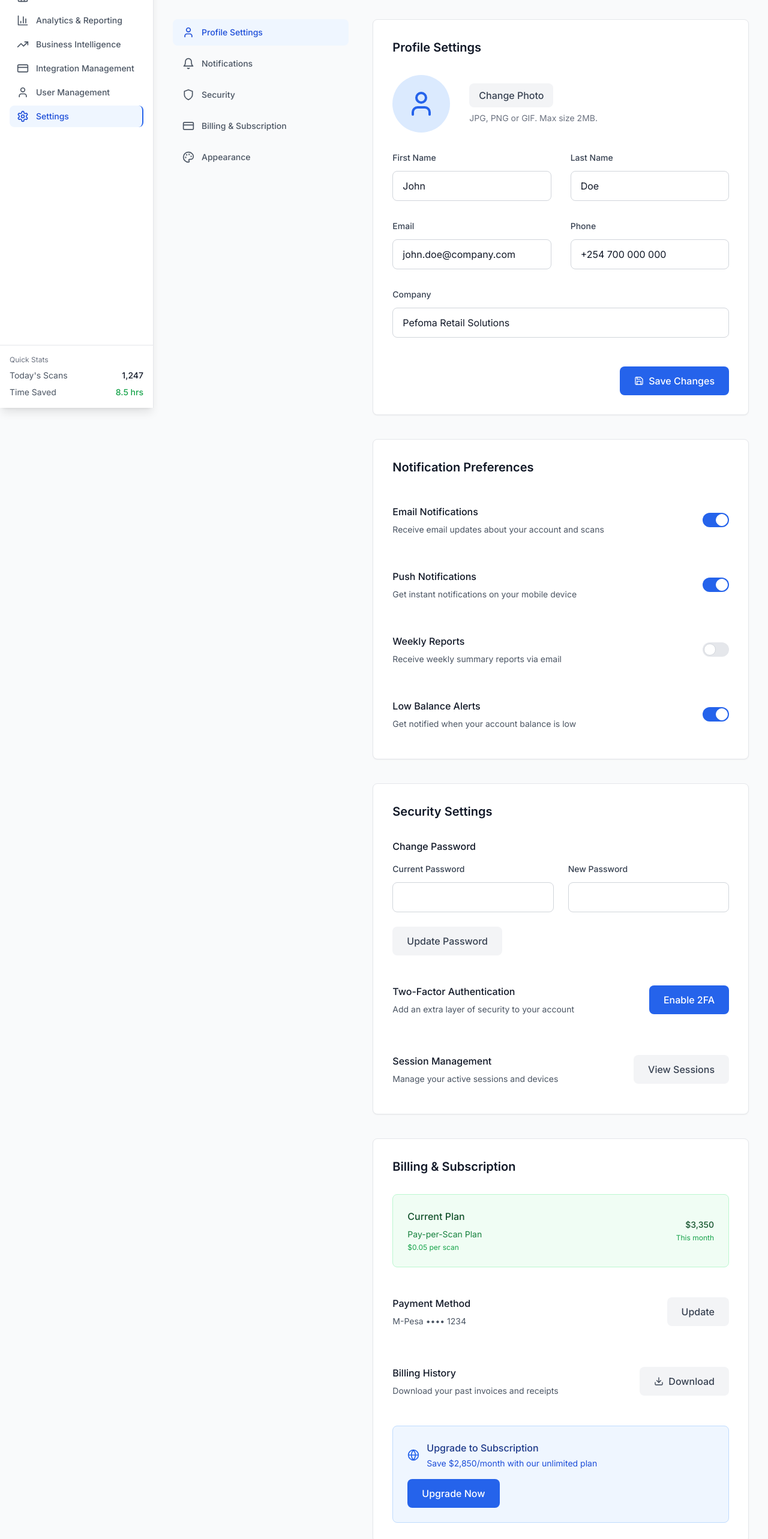
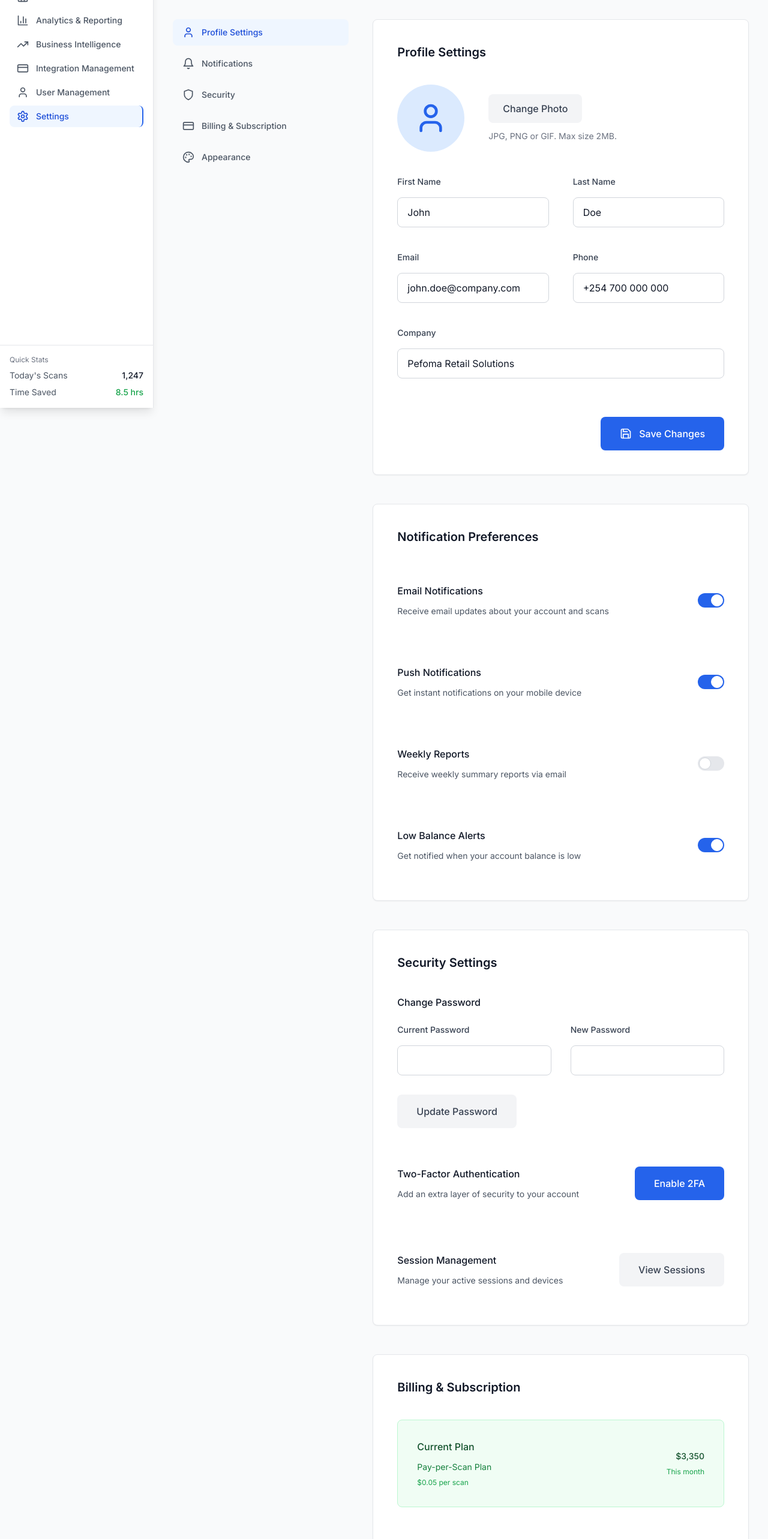
Before and after one commit to OBEREX/frontend_website, a React (Vite) app: page /settings in a window 1280 px wide. Shown: the part 120-2686 px from the top of the page at 60% size. Built offline with nearby package versions, Linux system fonts and the light colour scheme.

Commit message:
Dashboard page updated

```diff
--- a/postcss.config.cjs
+++ b/postcss.config.cjs
@@ -3,4 +3,4 @@
     tailwindcss: './tailwind.config.js',
     autoprefixer: {},
   },
-}
+};
--- a/src/pages/Settings.tsx
+++ b/src/pages/Settings.tsx
@@ -295,47 +295,47 @@
         </div>
 
         {/* Content */}
-        <div className="lg:col-span-2 space-y-10">
+        <div className="lg:col-span-2 space-y-12">
           {/* Profile Settings */}
-          <div id="profile" className="card p-8">
-            <h3 className="text-xl font-semibold text-gray-900 dark:text-gray-100 mb-8">Profile Settings</h3>
-            <div className="space-y-8">
-              <div className="flex items-center space-x-8">
-                <div className="h-24 w-24 bg-primary-100 dark:bg-primary-900/30 rounded-full flex items-center justify-center">
-                  <User className="h-12 w-12 text-primary-600 dark:text-primary-400" />
+          <div id="profile" className="card p-10">
+            <h3 className="text-xl font-semibold text-gray-900 dark:text-gray-100 mb-10">Profile Settings</h3>
+            <div className="space-y-10">
+              <div className="flex items-center space-x-10">
+                <div className="h-28 w-28 bg-primary-100 dark:bg-primary-900/30 rounded-full flex items-center justify-center">
+                  <User className="h-14 w-14 text-primary-600 dark:text-primary-400" />
                 </div>
                 <div>
-                  <button className="btn-secondary">Change Photo</button>
-                  <p className="text-sm text-gray-500 dark:text-gray-400 mt-2">JPG, PNG or GIF. Max size 2MB.</p>
+                  <button className="btn-secondary px-6 py-3">Change Photo</button>
+                  <p className="text-sm text-gray-500 dark:text-gray-400 mt-3">JPG, PNG or GIF. Max size 2MB.</p>
                 </div>
               </div>
 
-              <div className="grid grid-cols-1 md:grid-cols-2 gap-8">
+              <div className="grid grid-cols-1 md:grid-cols-2 gap-10">
                 <div>
-                  <label className="block text-sm font-medium text-gray-700 dark:text-gray-300 mb-3">First Name</label>
+                  <label className="block text-sm font-medium text-gray-700 dark:text-gray-300 mb-4">First Name</label>
                   <input type="text" className="w-full px-4 py-3 border border-gray-300 rounded-lg focus:ring-2 focus:ring-primary-500 focus:border-primary-500 dark:bg-gray-700 dark:border-gray-600 dark:text-gray-100" defaultValue="John" />
                 </div>
                 <div>
-                  <label className="block text-sm font-medium text-gray-700 dark:text-gray-300 mb-3">Last Name</label>
+                  <label className="block text-sm font-medium text-gray-700 dark:text-gray-300 mb-4">Last Name</label>
                   <input type="text" className="w-full px-4 py-3 border border-gray-300 rounded-lg focus:ring-2 focus:ring-primary-500 focus:border-primary-500 dark:bg-gray-700 dark:border-gray-600 dark:text-gray-100" defaultValue="Doe" />
                 </div>
                 <div>
-                  <label className="block text-sm font-medium text-gray-700 dark:text-gray-300 mb-3">Email</label>
+                  <label className="block text-sm font-medium text-gray-700 dark:text-gray-300 mb-4">Email</label>
                   <input type="email" className="w-full px-4 py-3 border border-gray-300 rounded-lg focus:ring-2 focus:ring-primary-500 focus:border-primary-500 dark:bg-gray-700 dark:border-gray-600 dark:text-gray-100" defaultValue="john.doe@company.com" />
                 </div>
                 <div>
-                  <label className="block text-sm font-medium text-gray-700 dark:text-gray-300 mb-3">Phone</label>
+                  <label className="block text-sm font-medium text-gray-700 dark:text-gray-300 mb-4">Phone</label>
                   <input type="tel" className="w-full px-4 py-3 border border-gray-300 rounded-lg focus:ring-2 focus:ring-primary-500 focus:border-primary-500 dark:bg-gray-700 dark:border-gray-600 dark:text-gray-100" defaultValue="+254 700 000 000" />
                 </div>
                 <div className="md:col-span-2">
-                  <label className="block text-sm font-medium text-gray-700 dark:text-gray-300 mb-3">Company</label>
+                  <label className="block text-sm font-medium text-gray-700 dark:text-gray-300 mb-4">Company</label>
                   <input type="text" className="w-full px-4 py-3 border border-gray-300 rounded-lg focus:ring-2 focus:ring-primary-500 focus:border-primary-500 dark:bg-gray-700 dark:border-gray-600 dark:text-gray-100" defaultValue="Pefoma Retail Solutions" />
                 </div>
               </div>
 
-              <div className="flex justify-end pt-4">
-                <button className="btn-primary flex items-center px-6 py-3">
-                  <Save className="h-4 w-4 mr-2" />
+              <div className="flex justify-end pt-6">
+                <button className="btn-primary flex items-center px-8 py-4">
+                  <Save className="h-5 w-5 mr-3" />
                   Save Changes
                 </button>
               </div>
@@ -343,12 +343,12 @@
           </div>
 
           {/* Notifications */}
-          <div id="notifications" className="card p-8">
-            <h3 className="text-xl font-semibold text-gray-900 dark:text-gray-100 mb-8">Notification Preferences</h3>
-            <div className="space-y-6">
-              <div className="flex items-center justify-between py-4">
-                <div className="flex-1 mr-6">
-                  <h4 className="font-medium text-gray-900 dark:text-gray-100 mb-2">Email Notifications</h4>
+          <div id="notifications" className="card p-10">
+            <h3 className="text-xl font-semibold text-gray-900 dark:text-gray-100 mb-10">Notification Preferences</h3>
+            <div className="space-y-8">
+              <div className="flex items-center justify-between py-6">
+                <div className="flex-1 mr-8">
+                  <h4 className="font-medium text-gray-900 dark:text-gray-100 mb-3">Email Notifications</h4>
                   <p className="text-sm text-gray-600 dark:text-gray-400">Receive email updates about your account and scans</p>
                 </div>
                 <label className="relative inline-flex items-center cursor-pointer">
@@ -357,9 +357,9 @@
                 </label>
               </div>
 
-              <div className="flex items-center justify-between py-4">
-                <div className="flex-1 mr-6">
-                  <h4 className="font-medium text-gray-900 dark:text-gray-100 mb-2">Push Notifications</h4>
+              <div className="flex items-center justify-between py-6">
+                <div className="flex-1 mr-8">
+                  <h4 className="font-medium text-gray-900 dark:text-gray-100 mb-3">Push Notifications</h4>
                   <p className="text-sm text-gray-600 dark:text-gray-400">Get instant notifications on your mobile device</p>
                 </div>
                 <label className="relative inline-flex items-center cursor-pointer">
@@ -368,9 +368,9 @@
                 </label>
               </div>
 
-              <div className="flex items-center justify-between py-4">
-                <div className="flex-1 mr-6">
-                  <h4 className="font-medium text-gray-900 dark:text-gray-100 mb-2">Weekly Reports</h4>
+              <div className="flex items-center justify-between py-6">
+                <div className="flex-1 mr-8">
+                  <h4 className="font-medium text-gray-900 dark:text-gray-100 mb-3">Weekly Reports</h4>
                   <p className="text-sm text-gray-600 dark:text-gray-400">Receive weekly summary reports via email</p>
                 </div>
                 <label className="relative inline-flex items-center cursor-pointer">
@@ -379,9 +379,9 @@
                 </label>
               </div>
 
-              <div className="flex items-center justify-between py-4">
-                <div className="flex-1 mr-6">
-                  <h4 className="font-medium text-gray-900 dark:text-gray-100 mb-2">Low Balance Alerts</h4>
+              <div className="flex items-center justify-between py-6">
+                <div className="flex-1 mr-8">
+                  <h4 className="font-medium text-gray-900 dark:text-gray-100 mb-3">Low Balance Alerts</h4>
                   <p className="text-sm text-gray-600 dark:text-gray-400">Get notified when your account balance is low</p>
                 </div>
                 <label className="relative inline-flex items-center cursor-pointer">
@@ -393,92 +393,92 @@
           </div>
 
           {/* Security */}
-          <div id="security" className="card p-8">
-            <h3 className="text-xl font-semibold text-gray-900 dark:text-gray-100 mb-8">Security Settings</h3>
-            <div className="space-y-8">
+          <div id="security" className="card p-10">
+            <h3 className="text-xl font-semibold text-gray-900 dark:text-gray-100 mb-10">Security Settings</h3>
+            <div className="space-y-10">
               <div>
-                <h4 className="font-medium text-gray-900 dark:text-gray-100 mb-4">Change Password</h4>
-                <div className="grid grid-cols-1 md:grid-cols-2 gap-6">
+                <h4 className="font-medium text-gray-900 dark:text-gray-100 mb-6">Change Password</h4>
+                <div className="grid grid-cols-1 md:grid-cols-2 gap-8">
                   <div>
-                    <label className="block text-sm font-medium text-gray-700 dark:text-gray-300 mb-3">Current Password</label>
+                    <label className="block text-sm font-medium text-gray-700 dark:text-gray-300 mb-4">Current Password</label>
                     <input type="password" className="w-full px-4 py-3 border border-gray-300 rounded-lg focus:ring-2 focus:ring-primary-500 focus:border-primary-500 dark:bg-gray-700 dark:border-gray-600 dark:text-gray-100" />
                   </div>
                   <div>
-                    <label className="block text-sm font-medium text-gray-700 dark:text-gray-300 mb-3">New Password</label>
+                    <label className="block text-sm font-medium text-gray-700 dark:text-gray-300 mb-4">New Password</label>
                     <input type="password" className="w-full px-4 py-3 border border-gray-300 rounded-lg focus:ring-2 focus:ring-primary-500 focus:border-primary-500 dark:bg-gray-700 dark:border-gray-600 dark:text-gray-100" />
                   </div>
                 </div>
-                <button className="btn-secondary mt-6 px-6 py-3">Update Password</button>
+                <button className="btn-secondary mt-8 px-8 py-4">Update Password</button>
               </div>
 
-              <div className="flex items-center justify-between py-4">
-                <div className="flex-1 mr-6">
-                  <h4 className="font-medium text-gray-900 dark:text-gray-100 mb-2">Two-Factor Authentication</h4>
+              <div className="flex items-center justify-between py-6">
+                <div className="flex-1 mr-8">
+                  <h4 className="font-medium text-gray-900 dark:text-gray-100 mb-3">Two-Factor Authentication</h4>
                   <p className="text-sm text-gray-600 dark:text-gray-400">Add an extra layer of security to your account</p>
                 </div>
-                <button className="btn-primary px-6 py-3">Enable 2FA</button>
+                <button className="btn-primary px-8 py-4">Enable 2FA</button>
               </div>
 
-              <div className="flex items-center justify-between py-4">
-                <div className="flex-1 mr-6">
-                  <h4 className="font-medium text-gray-900 dark:text-gray-100 mb-2">Session Management</h4>
+              <div className="flex items-center justify-between py-6">
+                <div className="flex-1 mr-8">
+                  <h4 className="font-medium text-gray-900 dark:text-gray-100 mb-3">Session Management</h4>
                   <p className="text-sm text-gray-600 dark:text-gray-400">Manage your active sessions and devices</p>
                 </div>
-                <button className="btn-secondary px-6 py-3">View Sessions</button>
+                <button className="btn-secondary px-8 py-4">View Sessions</button>
               </div>
             </div>
           </div>
 
           {/* Billing & Subscription */}
-          <div id="billing" className="card p-8">
-            <h3 className="text-xl font-semibold text-gray-900 dark:text-gray-100 mb-8">Billing & Subscription</h3>
-            <div className="space-y-8">
-              <div className="p-6 bg-green-50 dark:bg-green-900/20 border border-green-200 dark:border-green-800 rounded-lg">
+          <div id="billing" className="card p-10">
+            <h3 className="text-xl font-semibold text-gray-900 dark:text-gray-100 mb-10">Billing & Subscription</h3>
+            <div className="space-y-10">
+              <div className="p-8 bg-green-50 dark:bg-green-900/20 border border-green-200 dark:border-green-800 rounded-lg">
                 <div className="flex items-center justify-between">
                   <div>
-                    <h4 className="font-medium text-green-900 dark:text-green-100 mb-2">Current Plan</h4>
-                    <p className="text-sm text-green-700 dark:text-green-300 mb-1">Pay-per-Scan Plan</p>
+                    <h4 className="font-medium text-green-900 dark:text-green-100 mb-3">Current Plan</h4>
+                    <p className="text-sm text-green-700 dark:text-green-300 mb-2">Pay-per-Scan Plan</p>
                     <p className="text-xs text-green-600 dark:text-green-400">$0.05 per scan</p>
                   </div>
                   <div className="text-right">
-                    <p className="text-sm font-medium text-green-900 dark:text-green-100 mb-1">$3,350</p>
+                    <p className="text-sm font-medium text-green-900 dark:text-green-100 mb-2">$3,350</p>
                     <p className="text-xs text-green-600 dark:text-green-400">This month</p>
                   </div>
                 </div>
               </div>
 
-              <div className="flex items-center justify-between py-4">
-                <div className="flex-1 mr-6">
-                  <h4 className="font-medium text-gray-900 dark:text-gray-100 mb-2">Payment Method</h4>
+              <div className="flex items-center justify-between py-6">
+                <div className="flex-1 mr-8">
+                  <h4 className="font-medium text-gray-900 dark:text-gray-100 mb-3">Payment Method</h4>
                   <p className="text-sm text-gray-600 dark:text-gray-400">M-Pesa •••• 1234</p>
                 </div>
                 <Link to="/user-management/payments">
-                  <button className="btn-secondary px-6 py-3">
+                  <button className="btn-secondary px-8 py-4">
                     Update
                   </button>
                 </Link>
               </div>
 
-              <div className="flex items-center justify-between py-4">
-                <div className="flex-1 mr-6">
-                  <h4 className="font-medium text-gray-900 dark:text-gray-100 mb-2">Billing History</h4>
+              <div className="flex items-center justify-between py-6">
+                <div className="flex-1 mr-8">
+                  <h4 className="font-medium text-gray-900 dark:text-gray-100 mb-3">Billing History</h4>
                   <p className="text-sm text-gray-600 dark:text-gray-400">Download your past invoices and receipts</p>
                 </div>
-                <button className="btn-secondary flex items-center px-6 py-3">
-                  <Download className="h-4 w-4 mr-2" />
+                <button className="btn-secondary flex items-center px-8 py-4">
+                  <Download className="h-5 w-5 mr-3" />
                   Download
                 </button>
               </div>
 
-              <div className="p-6 bg-blue-50 dark:bg-blue-900/20 border border-blue-200 dark:border-blue-800 rounded-lg">
-                <div className="flex items-center mb-4">
-                  <Globe className="h-5 w-5 text-blue-600 dark:text-blue-400 mr-3" />
+              <div className="p-8 bg-blue-50 dark:bg-blue-900/20 border border-blue-200 dark:border-blue-800 rounded-lg">
+                <div className="flex items-center mb-6">
+                  <Globe className="h-6 w-6 text-blue-600 dark:text-blue-400 mr-4" />
                   <div>
-                    <h4 className="font-medium text-blue-900 dark:text-blue-100 mb-1">Upgrade to Subscription</h4>
+                    <h4 className="font-medium text-blue-900 dark:text-blue-100 mb-2">Upgrade to Subscription</h4>
                     <p className="text-sm text-blue-700 dark:text-blue-300">Save $2,850/month with our unlimited plan</p>
                   </div>
                 </div>
-                <button className="btn-primary px-6 py-3">Upgrade Now</button>
+                <button className="btn-primary px-8 py-4">Upgrade Now</button>
               </div>
             </div>
           </div>
@@ -486,12 +486,12 @@
 
 
           {/* Appearance */}
-          <div id="appearance" className="card p-8">
-            <h3 className="text-xl font-semibold text-gray-900 dark:text-gray-100 mb-8">Appearance</h3>
-            <div className="space-y-8">
+          <div id="appearance" className="card p-10">
+            <h3 className="text-xl font-semibold text-gray-900 dark:text-gray-100 mb-10">Appearance</h3>
+            <div className="space-y-10">
               <div>
-                <h4 className="font-medium text-gray-900 dark:text-gray-100 mb-4">Theme</h4>
-                <div className="grid grid-cols-1 md:grid-cols-3 gap-6">
+                <h4 className="font-medium text-gray-900 dark:text-gray-100 mb-6">Theme</h4>
+                <div className="grid grid-cols-1 md:grid-cols-3 gap-8">
                   {themes.map((themeOption) => (
                     <label key={themeOption.id} className="relative cursor-pointer">
                       <input
@@ -501,7 +501,7 @@
                         checked={theme === themeOption.id}
                         onChange={() => setTheme(themeOption.id as 'light' | 'dark' | 'auto')}
                       />
-                      <div className={`p-6 border-2 rounded-lg transition-all ${
+                      <div className={`p-8 border-2 rounded-lg transition-all ${
                         theme === themeOption.id
                           ? 'border-primary-500 bg-primary-50 dark:bg-primary-900/20'
                           : 'border-gray-300 hover:border-gray-400 dark:border-gray-600 dark:hover:border-gray-500'
@@ -510,25 +510,25 @@
                         themeOption.id === 'dark' ? 'bg-gray-900' :
                         'bg-gray-50 dark:bg-gray-800'
                       }`}>
-                        <div className={`h-8 rounded mb-3 ${
+                        <div className={`h-10 rounded mb-4 ${
                           themeOption.id === 'light' ? 'bg-gray-100 dark:bg-gray-700' :
                           themeOption.id === 'dark' ? 'bg-gray-700' :
                           'bg-gray-200 dark:bg-gray-700'
                         }`}></div>
-                        <div className={`h-4 rounded mb-2 ${
+                        <div className={`h-5 rounded mb-3 ${
                           themeOption.id === 'light' ? 'bg-gray-200 dark:bg-gray-600' :
                           themeOption.id === 'dark' ? 'bg-gray-600' :
                           'bg-gray-300 dark:bg-gray-600'
                         }`}></div>
-                        <div className={`h-4 rounded w-3/4 ${
+                        <div className={`h-5 rounded w-3/4 ${
                           themeOption.id === 'light' ? 'bg-gray-200 dark:bg-gray-600' :
                           themeOption.id === 'dark' ? 'bg-gray-600' :
                           'bg-gray-300 dark:bg-gray-600'
                         }`}></div>
-                        <p className={`text-sm font-medium mt-3 ${
+                        <p className={`text-sm font-medium mt-4 ${
                           themeOption.id === 'dark' ? 'text-gray-100' : 'text-gray-900 dark:text-gray-100'
                         }`}>{themeOption.name}</p>
-                        <p className={`text-xs mt-2 ${
+                        <p className={`text-xs mt-3 ${
                           themeOption.id === 'dark' ? 'text-gray-400' : 'text-gray-500 dark:text-gray-400'
                         }`}>{themeOption.description}</p>
                       </div>
@@ -538,7 +538,7 @@
               </div>
 
               <div>
-                <h4 className="font-medium text-gray-900 dark:text-gray-100 mb-4">Language</h4>
+                <h4 className="font-medium text-gray-900 dark:text-gray-100 mb-6">Language</h4>
                 <select
                   className="w-full px-4 py-3 border border-gray-300 rounded-lg focus:ring-2 focus:ring-primary-500 focus:border-primary-500 dark:bg-gray-700 dark:border-gray-600 dark:text-gray-100"
                   value={selectedLanguage}
@@ -550,13 +550,13 @@
                     </option>
                   ))}
                 </select>
-                <p className="text-sm text-gray-500 dark:text-gray-400 mt-2">
+                <p className="text-sm text-gray-500 dark:text-gray-400 mt-3">
                   Changes will be applied immediately
                 </p>
               </div>
 
               <div>
-                <h4 className="font-medium text-gray-900 dark:text-gray-100 mb-4">Time Zone</h4>
+                <h4 className="font-medium text-gray-900 dark:text-gray-100 mb-6">Time Zone</h4>
                 <select
                   className="w-full px-4 py-3 border border-gray-300 rounded-lg focus:ring-2 focus:ring-primary-500 focus:border-primary-500 dark:bg-gray-700 dark:border-gray-600 dark:text-gray-100"
                   value={selectedTimezone}
@@ -568,7 +568,7 @@
                     </option>
                   ))}
                 </select>
-                <p className="text-sm text-gray-500 dark:text-gray-400 mt-2">
+                <p className="text-sm text-gray-500 dark:text-gray-400 mt-3">
                   All times will be displayed in your selected timezone
                 </p>
               </div>
```
Also changed, not shown: src/pages/Dashboard.tsx (+42 -40 lines), src/pages/IntegrationManagement.tsx (+30 -30 lines), src/pages/UserManagement.tsx (+30 -30 lines).
